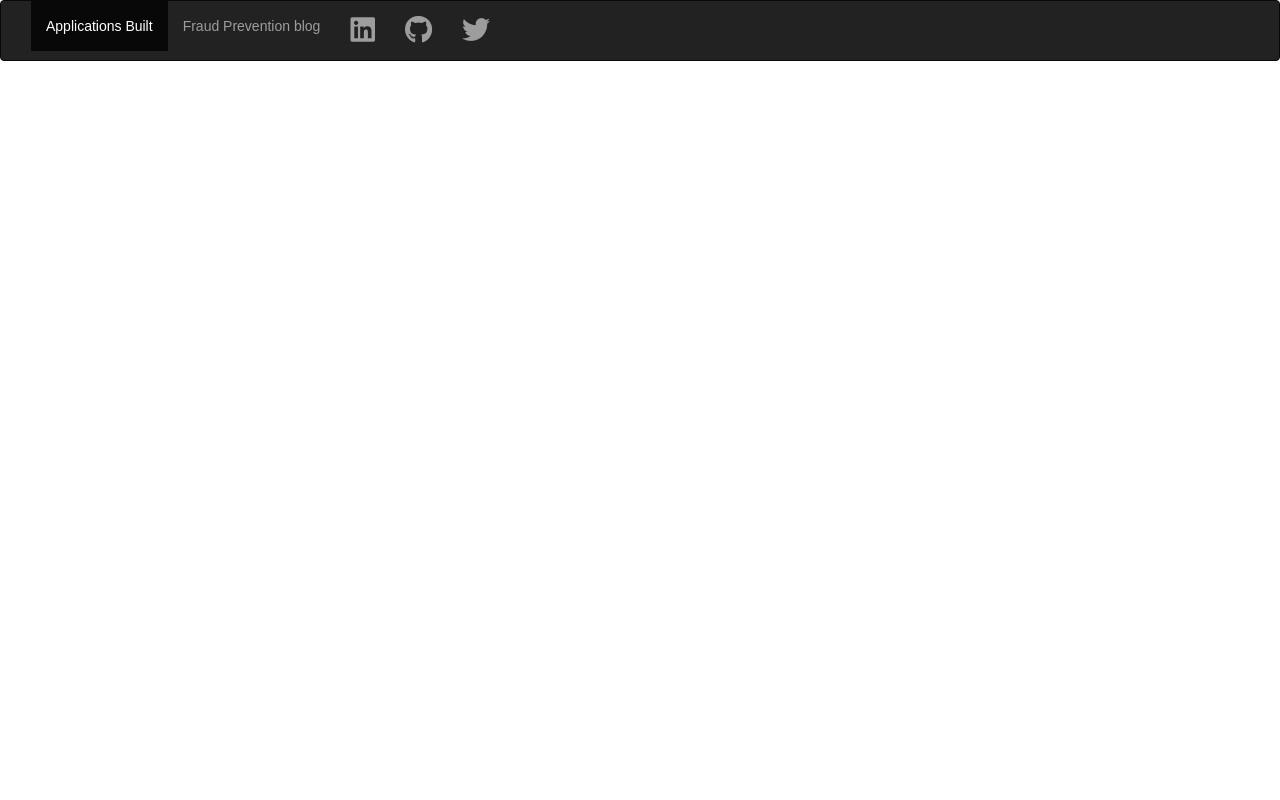
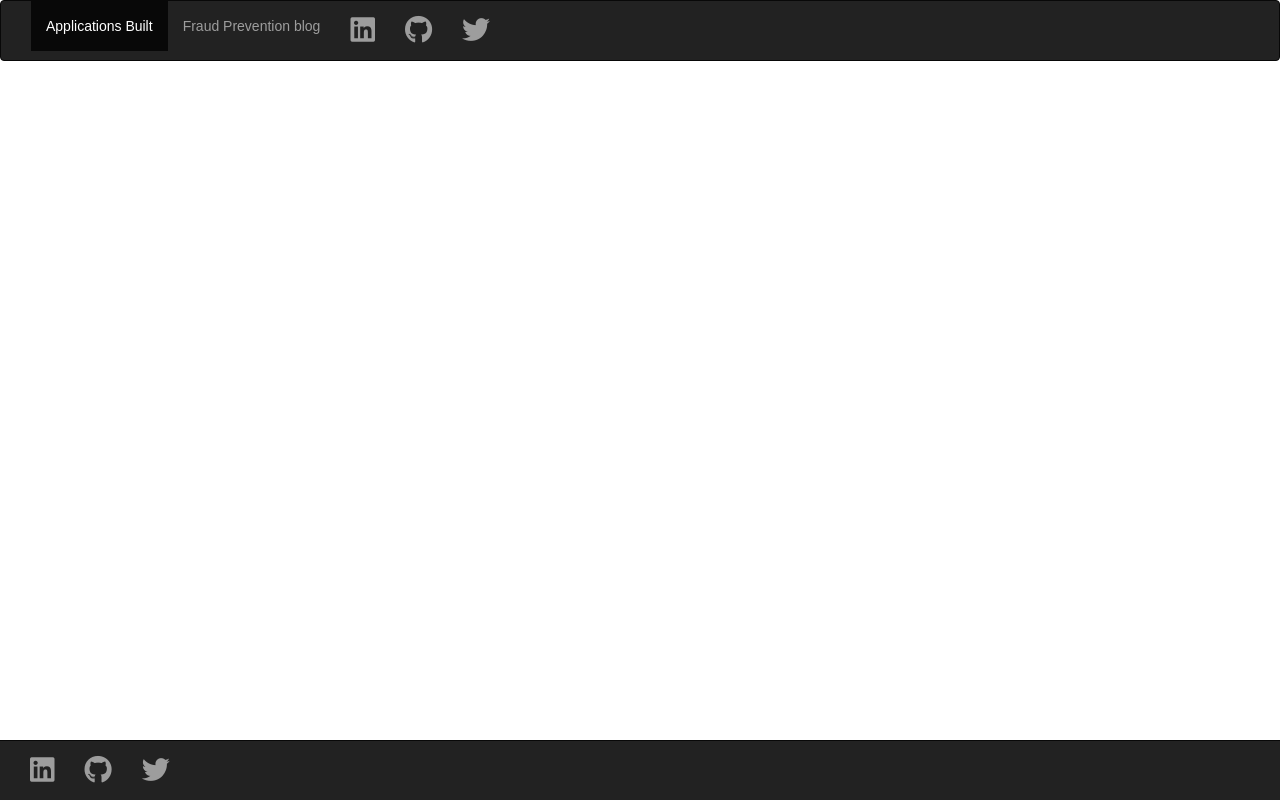
Before and after one commit to Norby257/noreen-react-portfolio, a React (Create React App) app: page /blog in a window 1280 px wide. Built offline with nearby package versions, Linux system fonts and the light colour scheme.

Commit message:
Footer complete

```diff
--- a/src/App.js
+++ b/src/App.js
@@ -6,6 +6,7 @@ import BlogList from "./containers/BlogList"
 import { Route } from "react-router-dom"
 import Projects from "./projects.json"
 import NavBar from './components/NavBar'
+import Footer from './components/Footer'
 //  import ProjectList from './containers/ProjectList';
 //   import Project from './Project';
 import Profile from "./components/Profile"
@@ -17,7 +18,7 @@ class App extends Component {
         <NavBar />
         <Route exact path="/" exact component={Profile} />
         <Route exact path="/blog" exact compoent={BlogList} />
-
+        <Footer />
       </div>
     )
   }
--- /dev/null
+++ b/src/components/Footer.js
@@ -0,0 +1,69 @@
+import React from "react"
+import { NavLink } from "react-router-dom"
+const NavBar = () => {
+  return (
+    <nav className="navbar navbar-inverse  navbar-fixed-bottom">
+      <div className=" container-fluid">
+        <div className="navbar-header">
+          <button
+            type="button"
+            className="navbar-toggle collapsed"
+            data-toggle="collapse"
+            data-target="#bs-example-navbar-collapse-1"
+            aria-expanded="false"
+          >
+            <span className="sr-only">Toggle navigation</span>
+            <span className="icon-bar" />
+            <span className="icon-bar" />
+            <span className="icon-bar" />
+          </button>
+        </div>
+
+        <div
+          className="collapse navbar-collapse"
+          id="bs-example-navbar-collapse-1"
+        >
+          <ul className="nav navbar-nav">
+
+
+            {/* icons go here  */}
+            <li activeClassName="active alignItemsCenter">
+              <a
+                href="https://linkedin.com/in/nmaddenling/"
+                rel="noopener noreferrer"
+                target="_blank"
+              >
+                {" "}
+                <i className="fab fa-linkedin fa-2x" />
+              </a>
+            </li>
+
+            <li activeClassName="active">
+              <a
+                href="https://github.com/Norby257"
+                rel="noopener noreferrer"
+                target="_blank"
+              >
+                {" "}
+                <i className="fab fa-github fa-2x" />
+              </a>
+            </li>
+
+            <li activeClassName="active">
+              <a
+                href="https://github.com/Norby257"
+                rel="noopener noreferrer"
+                target="_blank"
+              >
+                {" "}
+                <i className="fab fa-twitter fa-2x" />
+              </a>
+            </li>
+          </ul>
+        </div>
+      </div>
+    </nav>
+  )
+}
+
+export default NavBar
```
